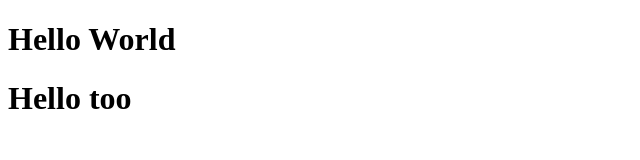
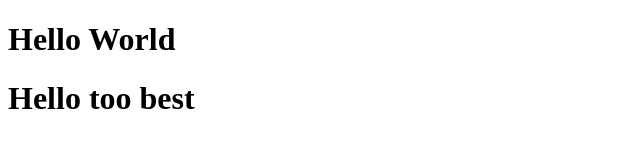
Before and after one commit to Woraprat-Project/web, a plain HTML site: page index.html in a window 1280 px wide. Shown: the whole page, without its empty margins (0-640 px from the left). Drawn offline with Linux system fonts and the light colour scheme.

Commit message:
add
dsdsd

```diff
--- a/index.html
+++ b/index.html
@@ -7,6 +7,6 @@
 </head>
 <body>
     <h1>Hello World</h1>
-    <h1>Hello too</h1>
+    <h1>Hello too best</h1>
 </body>
 </html>
```
